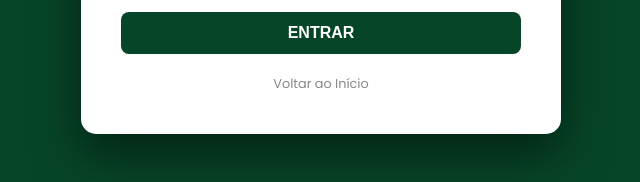
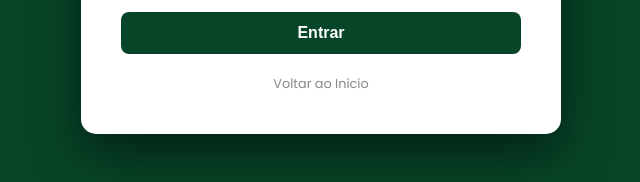
Before and after one commit to IPB-Guriri/Agenda-IPB-Guriri, a plain HTML site: page gerenciador-x9z.html in a window 1280 px wide. Shown: the part 482-664 px from the top of the page, 319-959 px from the left. Drawn offline with Linux system fonts and the light colour scheme; no server answers.

Commit message:
Update gerenciador-x9z.html

```diff
--- a/gerenciador-x9z.html
+++ b/gerenciador-x9z.html
@@ -20,7 +20,7 @@
             <h2>Área Restrita</h2>
             <p style="color: #666; margin-bottom: 20px;">Digite a senha da liderança para acessar.</p>
             <input type="password" id="senhaInput" placeholder="Senha de acesso">
-            <button class="login-btn" onclick="verificarAcesso()">ENTRAR</button>
+            <button type="button" class="login-btn" onclick="verificarAcesso()">Entrar</button>
             <p id="msgErro" style="color: red; margin-top: 10px; display: none; font-size: 0.9rem;">Senha incorreta!</p>
             <a href="./" style="display: block; margin-top: 20px; color: #888; text-decoration: none; font-size: 0.8rem;">Voltar ao Início</a>
         </div>
@@ -282,4 +282,5 @@
     <script src="assets/js/config.js"></script>
     <script src="assets/js/admin.js"></script>
 </body>
+
 </html>
```
